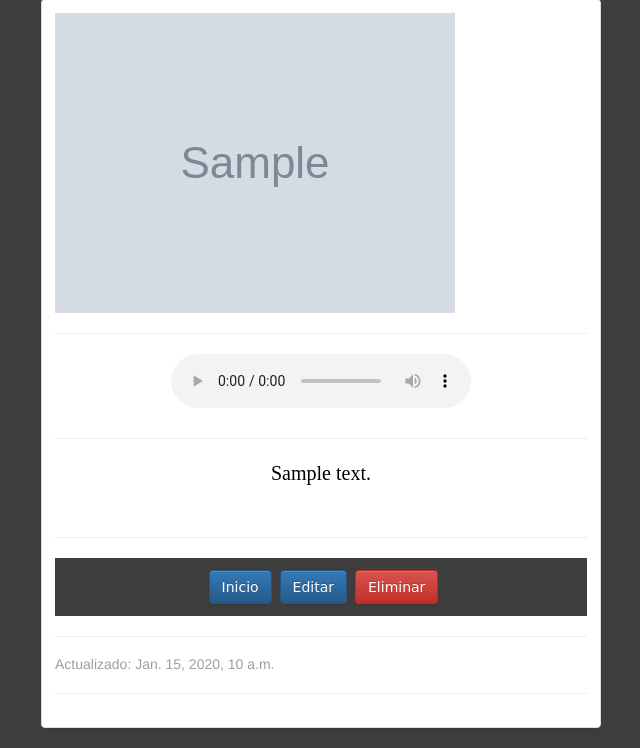
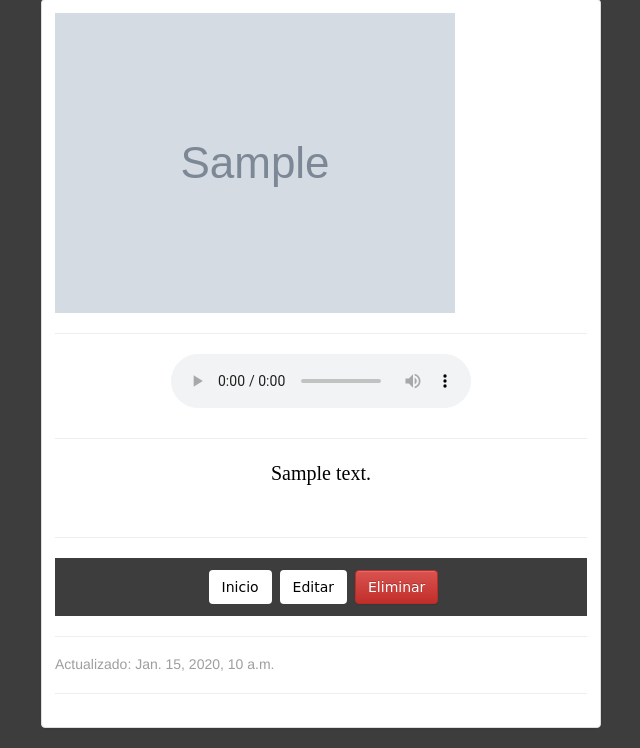
Before and after one commit to DiegoLguz/Xelagangas, a Django app: page /1/ in a window 1280 px wide. Shown: the part 286-1034 px from the top of the page, without its empty margins (314-954 px from the left). Run offline with Django 3.2, Linux system fonts and the light colour scheme; tables that the repository leaves empty hold one stand-in row (values such as "Sample post"); grey boxes marked "Sample" are stand-in pictures; some libraries are stand-ins or nearby versions; some web fonts are replaced.

Commit message:
Cambio de color de botones pagina editar

```diff
--- a/templates/post_detail.html
+++ b/templates/post_detail.html
@@ -47,8 +47,8 @@
             <br>
           <hr>
             <div id='pub' style="background-color:#3d3d3d; padding-bottom:12px;padding-top:10px;padding-left:5px">
-              <a href="http://diegolguz.pythonanywhere.com/" class="btn btn-primary" role="button">Inicio</a>
-              <a href="http://diegolguz.pythonanywhere.com/edit/{{instance.id}}" class="btn btn-primary" role="button">Editar</a>
+              <a href="http://diegolguz.pythonanywhere.com/" class="btn" role="button">Inicio</a>
+              <a href="http://diegolguz.pythonanywhere.com/edit/{{instance.id}}" class="btn" role="button">Editar</a>
               <a href="http://diegolguz.pythonanywhere.com/delete/{{instance.id}}" class="btn btn-Danger" role="button">Eliminar</a>
             </div>
             <hr>
```
